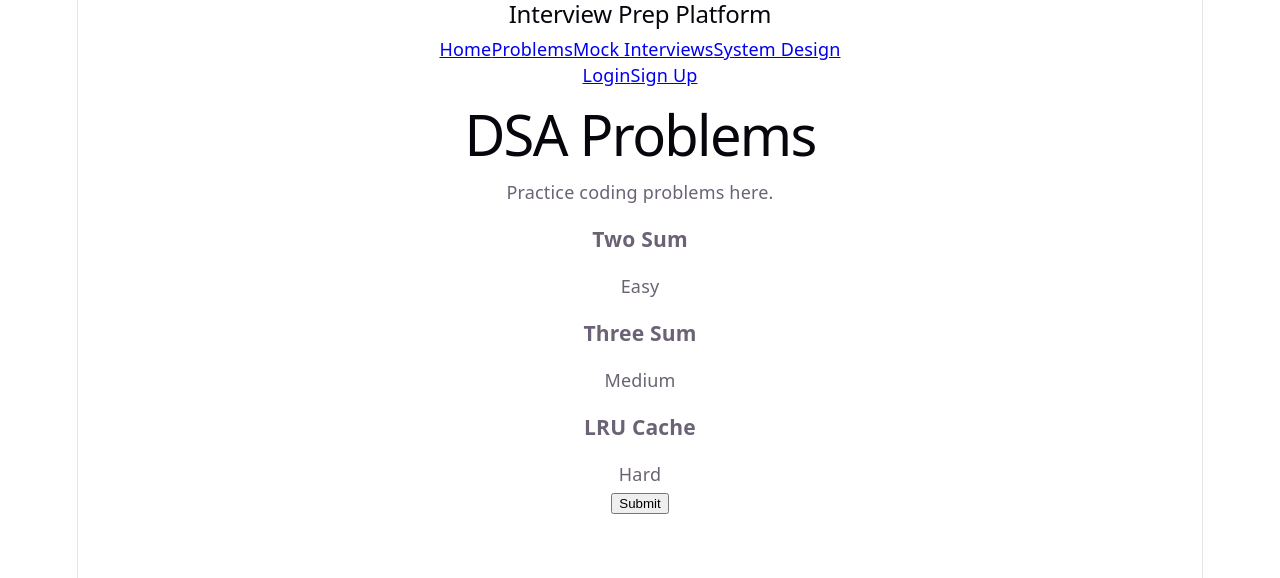
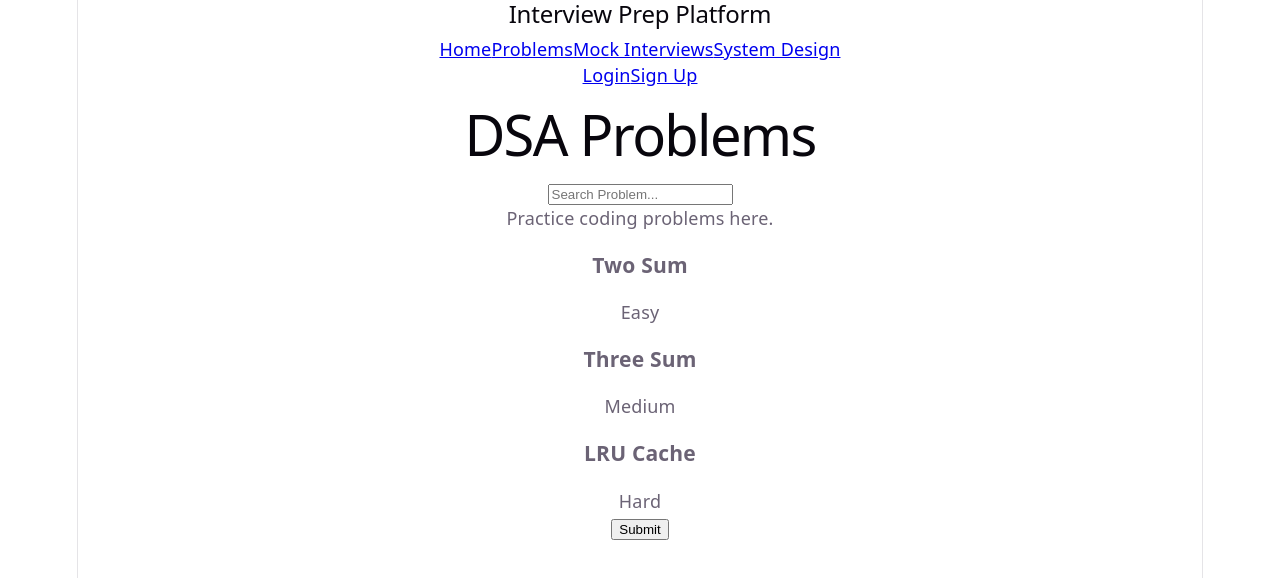
Before and after one commit to Ajaykumbhar/sde-interview-platform-frontend, a React (Vite) app: page /problems in a window 1280 px wide. Shown: the top 578 px of the page. Built offline with nearby package versions, Linux system fonts and the light colour scheme.

Commit message:
Add reusable button and problem search functionality

```diff
--- a/src/pages/problems/ProblemsPage.tsx
+++ b/src/pages/problems/ProblemsPage.tsx
@@ -5,7 +5,7 @@ import { useEffect, useState } from "react";
 
 function ProblemsPage() {
   const [loading, setLoading] = useState(true);
-
+  const [search, setSearch] = useState("");
   useEffect(() => {
     setTimeout(() => {
       setLoading(false);
@@ -14,15 +14,26 @@ function ProblemsPage() {
   if (loading) {
     return <h2>Loading...</h2>;
   }
+
+  const filteredProblems = problems.filter((problems) =>
+    problems.title.toLowerCase().includes(search.toLowerCase()),
+  );
+
   return (
     <div>
       <h1>DSA Problems</h1>
-      {problems.length === 0 ? (
-        <p>No Problems Found</p>
+      <input
+        type="text"
+        placeholder="Search Problem..."
+        value={search}
+        onChange={(e) => setSearch(e.target.value)}
+      />
+      {filteredProblems.length === 0 ? (
+        <p>No Matching Problems Found</p>
       ) : (
         <div>
           <p> Practice coding problems here.</p>
-          {problems.map((problem) => (
+          {filteredProblems.map((problem) => (
             <div key={problem.id}>
               <ProblemCard
                 title={problem.title}
```
